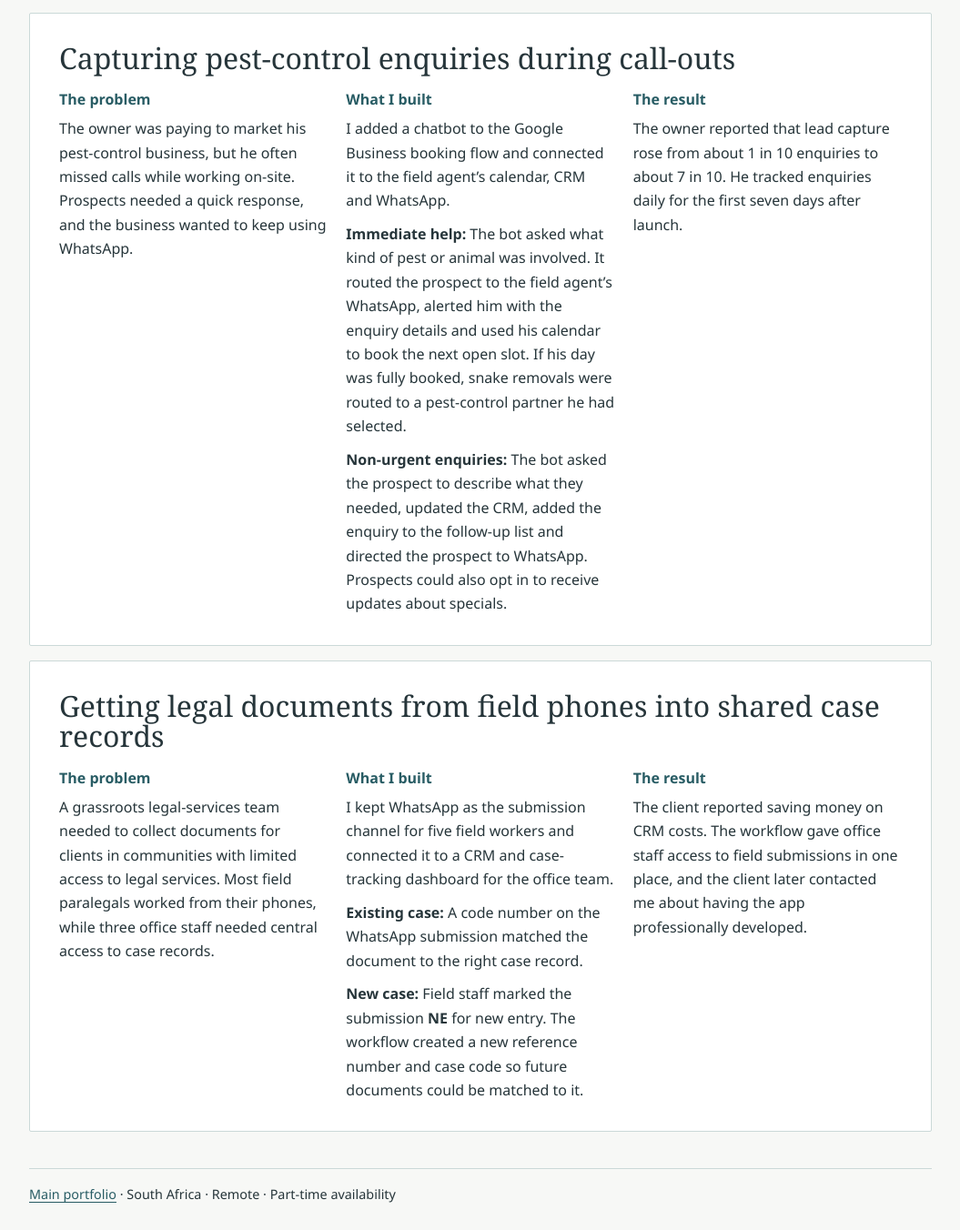
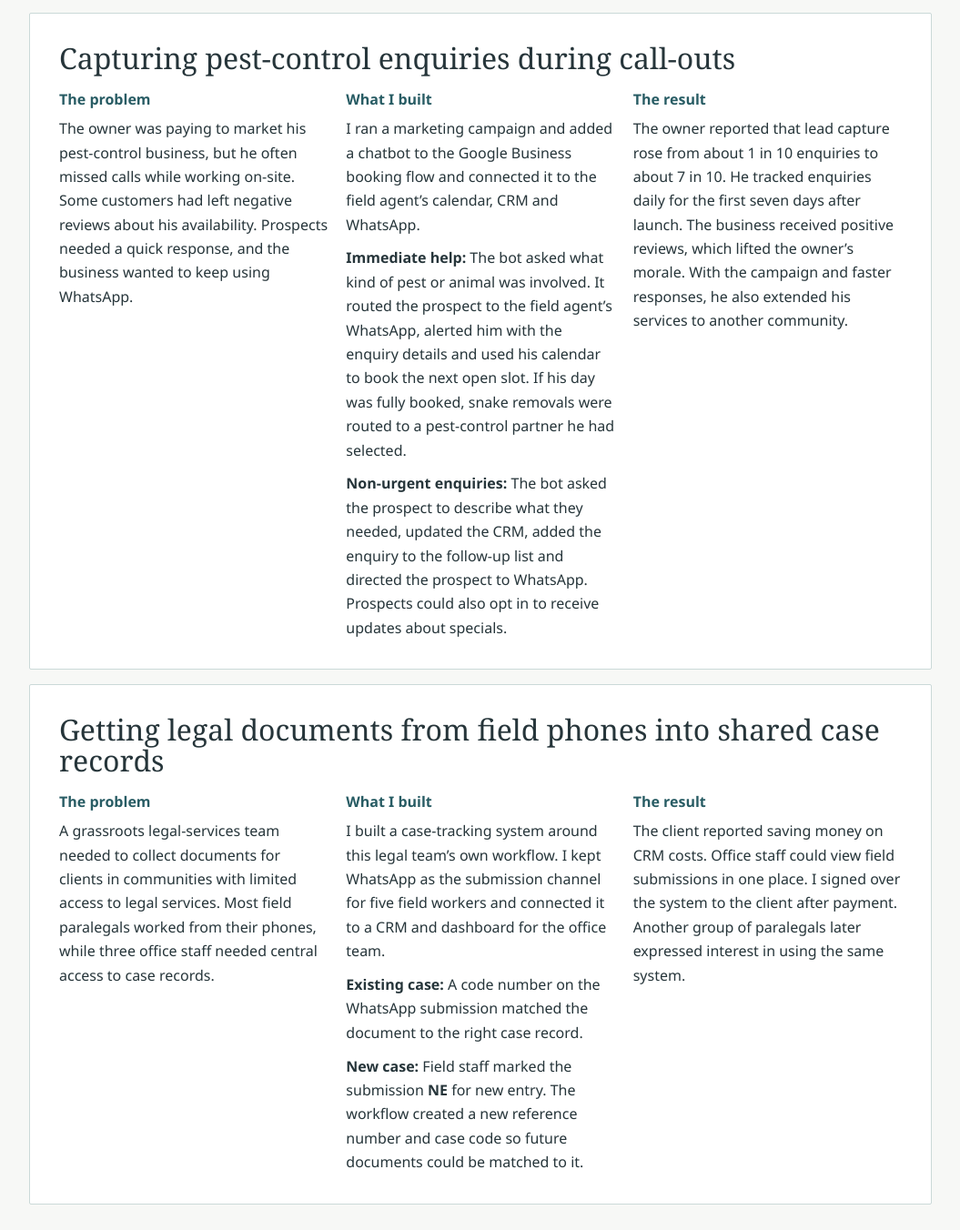
Before and after one commit to leannekh93/Leanne-Khan-Portfolio, a plain HTML site: page career/systems-automation.html in a window 1280 px wide. Shown: the part 760-2112 px from the top of the page at 91% size, without its empty margins (112-1167 px from the left). Drawn offline with Linux system fonts and the light colour scheme.

Commit message:
Add campaign outcomes and client handover to automation cases

```diff
--- a/career/systems-automation.html
+++ b/career/systems-automation.html
@@ -11,23 +11,23 @@
     <article class="case-card" id="field-services">
       <h3>Capturing pest-control enquiries during call-outs</h3>
       <dl>
-        <div><dt>The problem</dt><dd>The owner was paying to market his pest-control business, but he often missed calls while working on-site. Prospects needed a quick response, and the business wanted to keep using WhatsApp.</dd></div>
-        <div><dt>What I built</dt><dd>I added a chatbot to the Google Business booking flow and connected it to the field agent’s calendar, CRM and WhatsApp.
+        <div><dt>The problem</dt><dd>The owner was paying to market his pest-control business, but he often missed calls while working on-site. Some customers had left negative reviews about his availability. Prospects needed a quick response, and the business wanted to keep using WhatsApp.</dd></div>
+        <div><dt>What I built</dt><dd>I ran a marketing campaign and added a chatbot to the Google Business booking flow and connected it to the field agent’s calendar, CRM and WhatsApp.
           <p><strong>Immediate help:</strong> The bot asked what kind of pest or animal was involved. It routed the prospect to the field agent’s WhatsApp, alerted him with the enquiry details and used his calendar to book the next open slot. If his day was fully booked, snake removals were routed to a pest-control partner he had selected.</p>
           <p><strong>Non-urgent enquiries:</strong> The bot asked the prospect to describe what they needed, updated the CRM, added the enquiry to the follow-up list and directed the prospect to WhatsApp. Prospects could also opt in to receive updates about specials.</p>
         </dd></div>
-        <div><dt>The result</dt><dd>The owner reported that lead capture rose from about 1 in 10 enquiries to about 7 in 10. He tracked enquiries daily for the first seven days after launch.</dd></div>
+        <div><dt>The result</dt><dd>The owner reported that lead capture rose from about 1 in 10 enquiries to about 7 in 10. He tracked enquiries daily for the first seven days after launch. The business received positive reviews, which lifted the owner’s morale. With the campaign and faster responses, he also extended his services to another community.</dd></div>
       </dl>
     </article>
     <article class="case-card" id="legal-intake">
       <h3>Getting legal documents from field phones into shared case records</h3>
       <dl>
         <div><dt>The problem</dt><dd>A grassroots legal-services team needed to collect documents for clients in communities with limited access to legal services. Most field paralegals worked from their phones, while three office staff needed central access to case records.</dd></div>
-        <div><dt>What I built</dt><dd>I kept WhatsApp as the submission channel for five field workers and connected it to a CRM and case-tracking dashboard for the office team.
+        <div><dt>What I built</dt><dd>I built a case-tracking system around this legal team’s own workflow. I kept WhatsApp as the submission channel for five field workers and connected it to a CRM and dashboard for the office team.
           <p><strong>Existing case:</strong> A code number on the WhatsApp submission matched the document to the right case record.</p>
           <p><strong>New case:</strong> Field staff marked the submission <strong>NE</strong> for new entry. The workflow created a new reference number and case code so future documents could be matched to it.</p>
         </dd></div>
-        <div><dt>The result</dt><dd>The client reported saving money on CRM costs. The workflow gave office staff access to field submissions in one place, and the client later contacted me about having the app professionally developed.</dd></div>
+        <div><dt>The result</dt><dd>The client reported saving money on CRM costs. Office staff could view field submissions in one place. I signed over the system to the client after payment. Another group of paralegals later expressed interest in using the same system.</dd></div>
       </dl>
     </article>
   </div>
```
